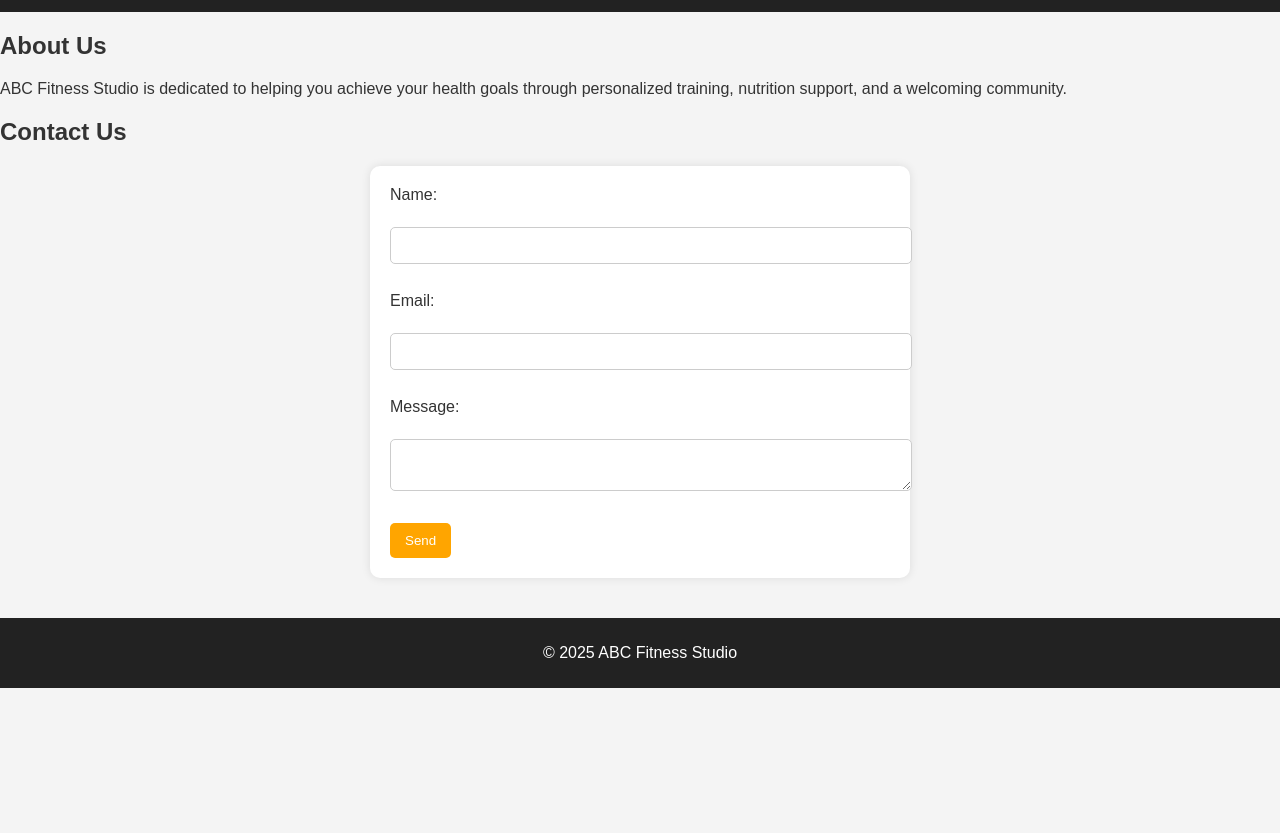
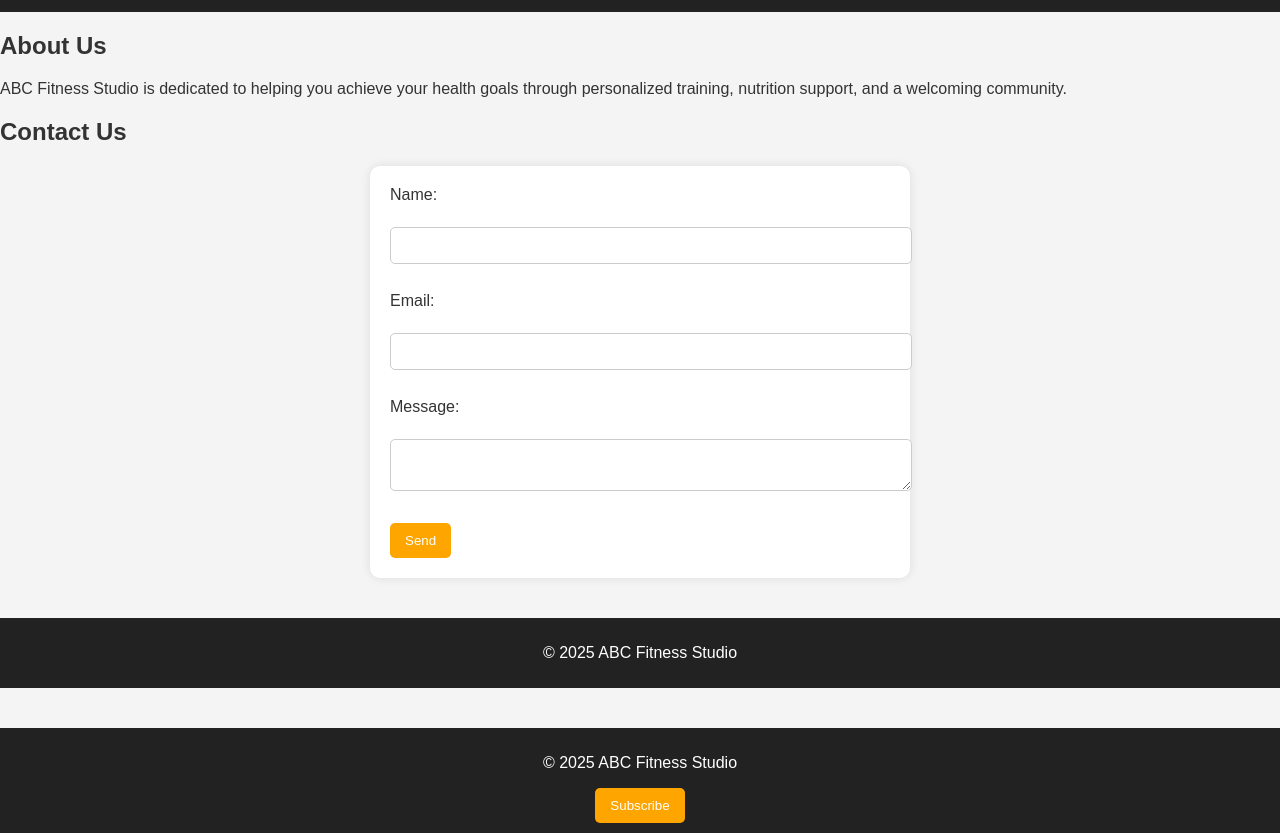
Before and after one commit to foreignn1llc-art/abc-fitness-website, a plain HTML site: page index/about.html in a window 1280 px wide. Shown: the part 116-949 px from the top of the page. Before the commit the page ends 804 px from the top, so only its background shows below. Drawn offline with Linux system fonts and the light colour scheme.

Commit message:
Update about.html

```diff
--- a/index/about.html
+++ b/index/about.html
@@ -35,6 +35,10 @@
 
     <footer>
         <p>© 2025 ABC Fitness Studio</p>
-    </footer>
+    </footer><footer>
+  <p>© 2025 ABC Fitness Studio</p>
+  <button class="subscribe-btn">Subscribe</button>
+</footer>
+
 </body>
 </html><script src="script.js"></script>
```
